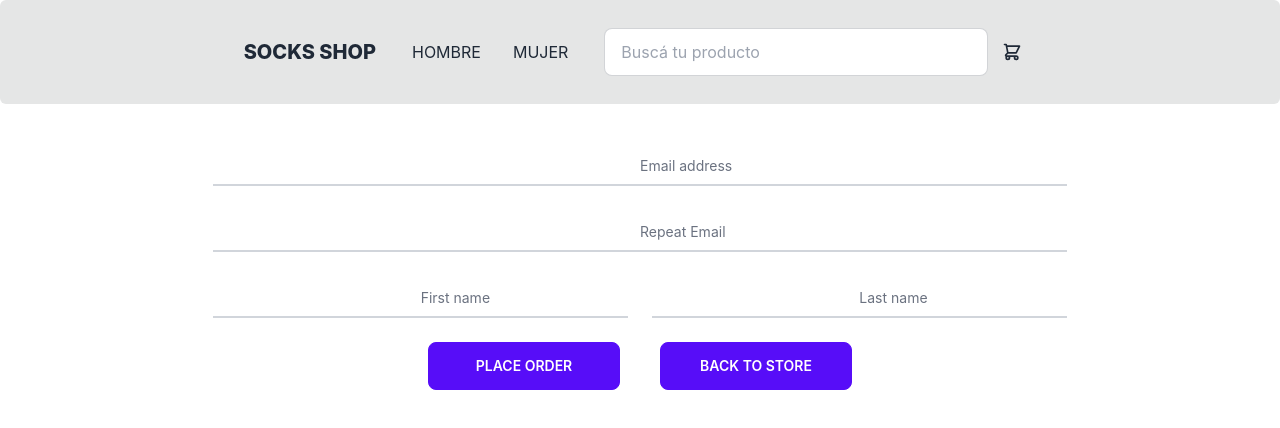
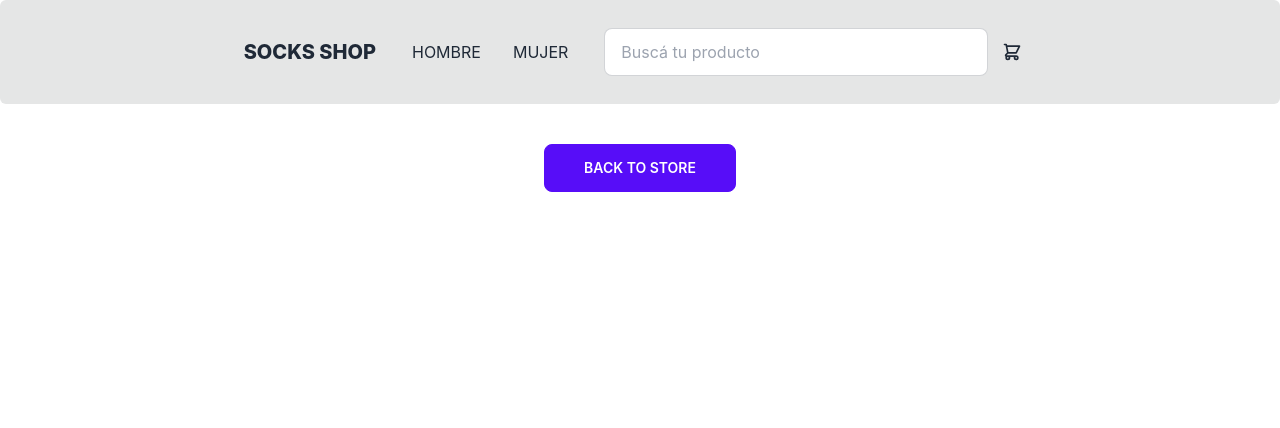
Before and after one commit to TinMon11/mondino-app, a React (Create React App) app: page /checkout in a window 1280 px wide. Shown: the top 428 px of the page. Built offline with nearby package versions, Linux system fonts and the light colour scheme.

Commit message:
Se agrega SweetAlert. Se completa el uso del Form para generar orden

```diff
--- a/package.json
+++ b/package.json
@@ -12,6 +12,8 @@
     "react-dom": "^18.2.0",
     "react-router-dom": "^6.3.0",
     "react-scripts": "5.0.1",
+    "sweetalert2": "^11.4.24",
+    "sweetalert2-react-content": "^5.0.2",
     "web-vitals": "^2.1.4"
   },
   "scripts": {
--- a/src/components/Checkout.js
+++ b/src/components/Checkout.js
@@ -3,22 +3,35 @@ import { useContext } from "react";
 import { Link } from 'react-router-dom';
 import CartContext from '../context/CartContext';
 import Form from './Form';
-import { getFirestore, collection, addDoc } from 'firebase/firestore';
+import { getFirestore, collection, addDoc, Timestamp } from 'firebase/firestore';
+import Swal from 'sweetalert2'
+import withReactContent from 'sweetalert2-react-content'
 
 
+function Checkout() {
 
-function Cart() {
+  const { cart, totalItems, totalPrice, clearAll } = useContext(CartContext)
+  const MySwal = withReactContent(Swal)
+  const [userData, setUserData] = useState({name: '', phone: '', email: '', repEmail: ''});
 
-  const { cart, totalItems, totalPrice } = useContext(CartContext)
-  const [idOrden, setIdOrden] = useState("")
+  const notif = (id) =>  MySwal.fire({
+    title: <strong>Order Placed!</strong>,
+    html: <i>Your order Id is {id}</i>,
+    icon: 'success'
+     })
 
+  const handleChange = (event) => {
+    setUserData({
+        ...userData,
+        [event.target.name]: event.target.value
+    });
+}
 
-  const placeOrder = () => {
-    const fecha = new Date();
-    const fechaOrden = `${fecha.getDate()}/${fecha.getMonth() + 1}/${fecha.getFullYear()}`;
-
+  const placeOrder = (e) => {
+    e.preventDefault()
+    const fechaOrden = Timestamp.fromDate(new Date())
     const order = {
-      buyer: { name: "Martin", phone: "+542954328298", email: "tincho_mondino@hotmail.com" },
+      buyer: userData,
       cart,
       totalPrice,
       fechaOrden
@@ -26,22 +39,19 @@ function Cart() {
 
     const db = getFirestore();
     const ordersCollection = collection(db, "orders")
-    addDoc(ordersCollection, order).then(doc => setIdOrden(doc.id));
-
-  }
+    addDoc(ordersCollection, order).then((doc) => {
+      notif(doc.id)
+      })
+    .catch(err => console.log(err))
+    .finally(()=> {
+      clearAll();
+      setUserData({name: "", phone: "", email: "", repEmail: ""})}
+      );
+}
 
   return (
 
     <section>
-
-      {idOrden !== "" &&
-        <div className="mt-10 alert alert-success shadow-lg w-8/12 m-auto">
-          <div>
-            <svg xmlns="http://www.w3.org/2000/svg" className="stroke-current flex-shrink-0 h-6 w-6" fill="none" viewBox="0 0 24 24"><path strokeLinecap="round" strokeLinejoin="round" strokeWidth="2" d="M9 12l2 2 4-4m6 2a9 9 0 11-18 0 9 9 0 0118 0z" /></svg>
-            <span>Your order has been placed. Order ID : {idOrden} </span>
-          </div>
-        </div>
-      }
 
       {cart.length > 0 &&
         <div className="flex mx-auto w-8/12 mt-10 mb-10 font-bold">
@@ -49,17 +59,19 @@ function Cart() {
           <div className="divider divider-horizontal"></div>
           <div className="grid h-20 flex-grow card bg-base-300 rounded-box place-items-center shadow-xl">TOTAL ${totalPrice}</div>
         </div>}
+
       <div className='mt-10 text-center'>
 
-        <Form/>
+      {cart.length > 0 &&
+      <div>
+      <Form handleChange={handleChange} placeOrder={placeOrder} userData={userData}/>
+      </div>
+      }
+        <div>
 
-
-        <div>
-          <button className="btn btn-primary w-48 mr-10" onClick={placeOrder}>PLACE ORDER</button>
           <Link to="../">
             <button className="btn btn-primary btn-block w-48">BACK TO STORE</button>
           </Link>
-
         </div>
       </div>
     </section>
@@ -67,4 +79,4 @@ function Cart() {
   )
 }
 
-export default Cart;
+export default Checkout;
--- a/src/components/Form.js
+++ b/src/components/Form.js
@@ -1,36 +1,64 @@
 import React from 'react'
 
-const Form = () => {
+const Form = ({handleChange, userData, placeOrder}) => {
     return (
-
-        <div>
-
-            <form className='mt-6 w-8/12 m-auto'>
+            <form onChange={handleChange} className='mt-6 w-8/12 m-auto'>
                 <div className="relative z-0 mb-6 w-full group">
-                    <input type="email" name="floating_email" id="email" className="block py-2.5 px-0 w-full text-sm text-gray-900 bg-transparent border-0 border-b-2 border-gray-300 appearance-none dark:text-white dark:border-gray-600 dark:focus:border-blue-500 focus:outline-none focus:ring-0 focus:border-blue-600 peer" placeholder=" " required=""></input>
-                        <label for="floating_email" className="peer-focus:font-medium absolute text-sm text-gray-500 dark:text-gray-400 duration-300 transform -translate-y-6 scale-75 top-3 -z-10 origin-[0] peer-focus:left-0 peer-focus:text-blue-600 peer-focus:dark:text-blue-500 peer-placeholder-shown:scale-100 peer-placeholder-shown:translate-y-0 peer-focus:scale-75 peer-focus:-translate-y-6">Email address</label>
+                    <input
+                        type="email"
+                        name="email"
+                        id="email"
+                        className="block py-2.5 px-0 w-full text-sm text-gray-900 bg-transparent border-0 border-b-2 border-gray-300 appearance-none dark:text-white dark:border-gray-600 dark:focus:border-blue-500 focus:outline-none focus:ring-0 focus:border-blue-600 peer"
+                        placeholder="Enter your email"
+                        defaultValue={userData.name}>
+                    </input>
                 </div>
 
                 <div className="relative z-0 mb-6 w-full group">
-                    <input type="email" name="floating_email" id="repeat_email" className="block py-2.5 px-0 w-full text-sm text-gray-900 bg-transparent border-0 border-b-2 border-gray-300 appearance-none dark:text-white dark:border-gray-600 dark:focus:border-blue-500 focus:outline-none focus:ring-0 focus:border-blue-600 peer" placeholder=" " required=""></input>
-                        <label for="floating_email" className="peer-focus:font-medium absolute text-sm text-gray-500 dark:text-gray-400 duration-300 transform -translate-y-6 scale-75 top-3 -z-10 origin-[0] peer-focus:left-0 peer-focus:text-blue-600 peer-focus:dark:text-blue-500 peer-placeholder-shown:scale-100 peer-placeholder-shown:translate-y-0 peer-focus:scale-75 peer-focus:-translate-y-6">Repeat Email</label>
+                    <input
+                        type="email"
+                        name="repEmail"
+                        id="repEmail"
+                        className="block py-2.5 px-0 w-full text-sm text-gray-900 bg-transparent border-0 border-b-2 border-gray-300 appearance-none dark:text-white dark:border-gray-600 dark:focus:border-blue-500 focus:outline-none focus:ring-0 focus:border-blue-600 peer"
+                        placeholder="Repeat your email"
+                        defaultValue={userData.repEmail}>
+                    </input>
                 </div>
 
                 <div className="grid md:grid-cols-2 md:gap-6">
                     <div className="relative z-0 mb-6 w-full group">
-                        <input type="text" name="floating_first_name" id="first_name" className="block py-2.5 px-0 w-full text-sm text-gray-900 bg-transparent border-0 border-b-2 border-gray-300 appearance-none dark:text-white dark:border-gray-600 dark:focus:border-blue-500 focus:outline-none focus:ring-0 focus:border-blue-600 peer" placeholder=" " required=""></input>
-                            <label for="floating_first_name" className="peer-focus:font-medium absolute text-sm text-gray-500 dark:text-gray-400 duration-300 transform -translate-y-6 scale-75 top-3 -z-10 origin-[0] peer-focus:left-0 peer-focus:text-blue-600 peer-focus:dark:text-blue-500 peer-placeholder-shown:scale-100 peer-placeholder-shown:translate-y-0 peer-focus:scale-75 peer-focus:-translate-y-6">First name</label>
+                        <input
+                            type="text"
+                            name="name"
+                            id="name"
+                            className="block py-2.5 px-0 w-full text-sm text-gray-900 bg-transparent border-0 border-b-2 border-gray-300 appearance-none dark:text-white dark:border-gray-600 dark:focus:border-blue-500 focus:outline-none focus:ring-0 focus:border-blue-600 peer"
+                            placeholder="Enter your name"
+                            defaultValue={userData.name}>
+                        </input>
                     </div>
                     <div className="relative z-0 mb-6 w-full group">
-                        <input type="text" name="floating_last_name" id="last_name" className="block py-2.5 px-0 w-full text-sm text-gray-900 bg-transparent border-0 border-b-2 border-gray-300 appearance-none dark:text-white dark:border-gray-600 dark:focus:border-blue-500 focus:outline-none focus:ring-0 focus:border-blue-600 peer" placeholder=" " required=""></input>
-                            <label for="floating_last_name" className="peer-focus:font-medium absolute text-sm text-gray-500 dark:text-gray-400 duration-300 transform -translate-y-6 scale-75 top-3 -z-10 origin-[0] peer-focus:left-0 peer-focus:text-blue-600 peer-focus:dark:text-blue-500 peer-placeholder-shown:scale-100 peer-placeholder-shown:translate-y-0 peer-focus:scale-75 peer-focus:-translate-y-6">Last name</label>
+                        <input
+                            type="text"
+                            name="phone"
+                            id="phone"
+                            className="block py-2.5 px-0 w-full text-sm text-gray-900 bg-transparent border-0 border-b-2 border-gray-300 appearance-none dark:text-white dark:border-gray-600 dark:focus:border-blue-500 focus:outline-none focus:ring-0 focus:border-blue-600 peer"
+                            placeholder="Phone Number "
+                            defaultValue={userData.phone}>
+                        </input>
                     </div>
                 </div>
 
-
+                <button
+                    onClick={placeOrder}
+                    disabled={!(userData.name !== ''
+                        && userData.phone !== ''
+                        && userData.email === userData.repEmail
+                        && userData.phone.length > 5
+                    )}
+                    className="btn btn-primary btn-block w-48 mb-5">
+                   Place Order
+                </button>
             </form>
-
-        </div>
     )
 }
 
```
Also changed, not shown: 1 other file (tests, documents, lock files or other folders).
